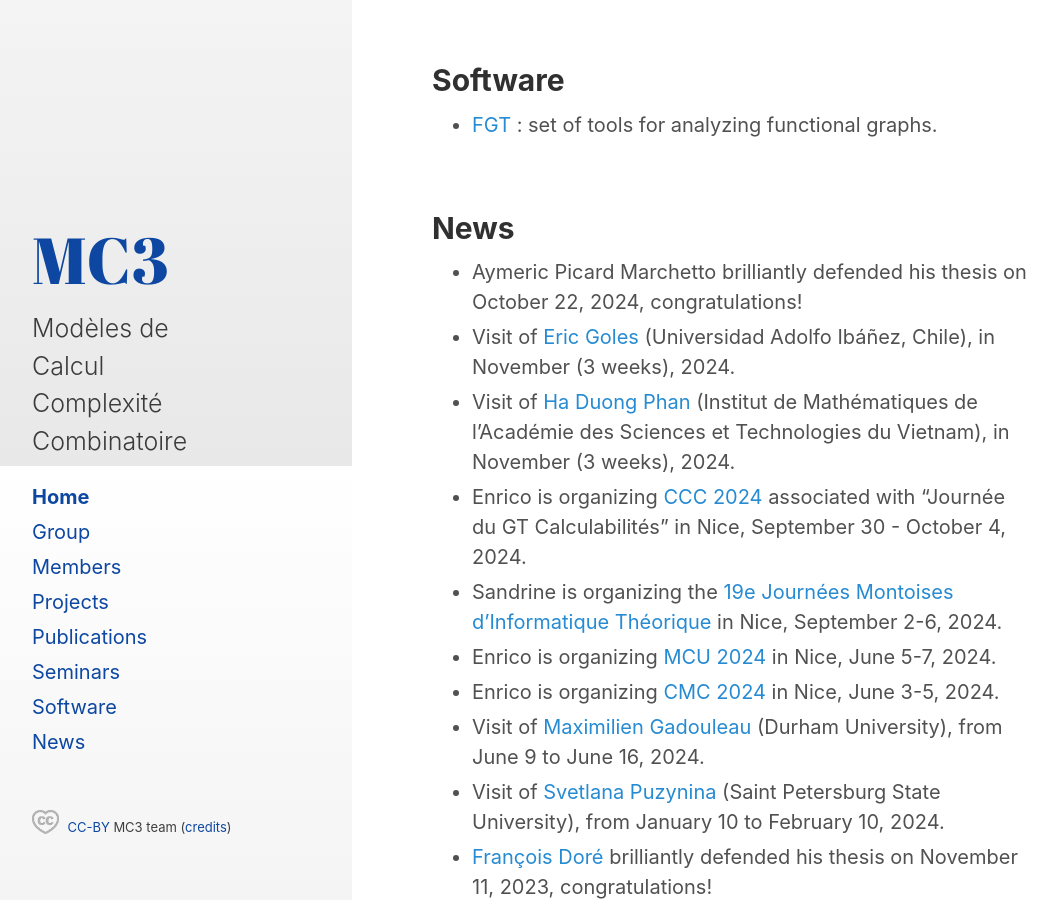
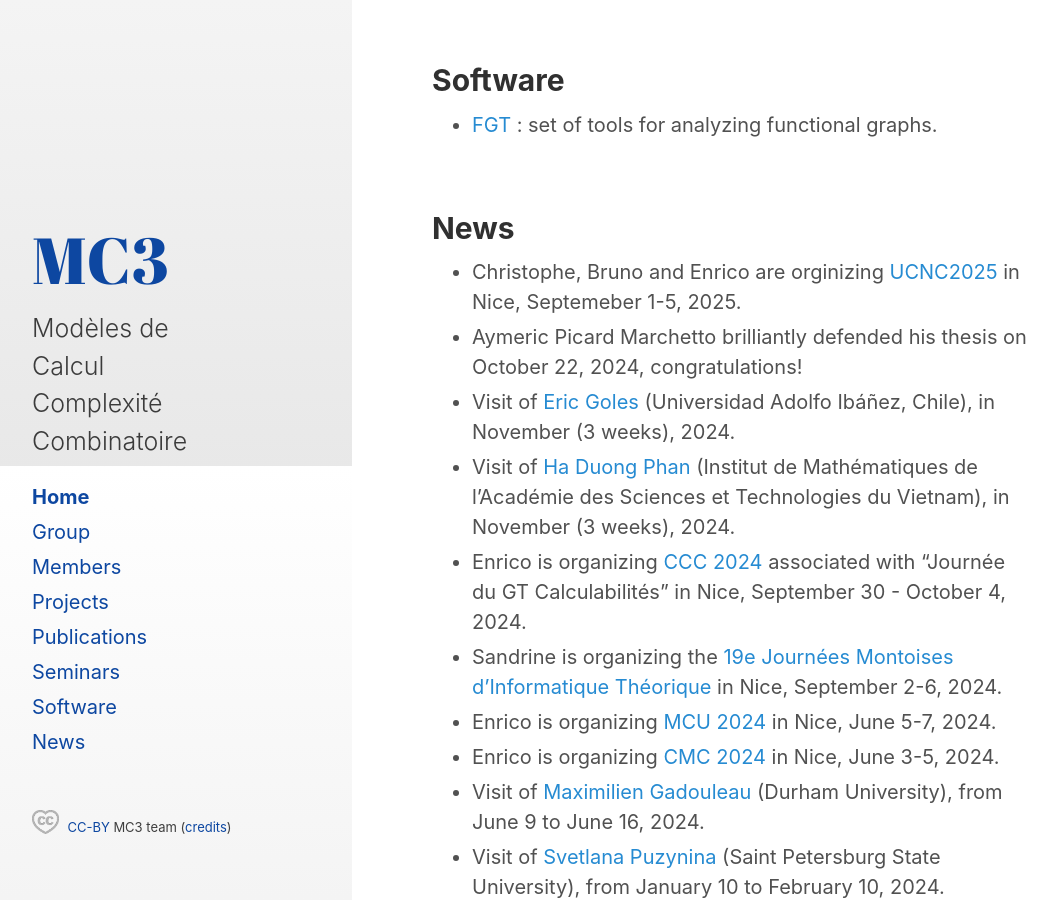
Before and after one commit to richardadrien/mc3, a Jekyll site: the page built from _posts/2023-11-01-home.md, in a window 1280 px wide and 900 px high, scrolled down 5834 px. Shown: the whole window, without its empty margins (8-1065 px from the left). Built offline with Jekyll 4.4.1, drawn with Linux system fonts in a browser that asks for light colours; the list of posts is cut into pages by our own code.

Commit message:
Update 2023-11-01-home.md

```diff
--- a/_posts/2023-11-01-home.md
+++ b/_posts/2023-11-01-home.md
@@ -141,6 +141,7 @@
 <a id='news-link'></a><br />
 ## **News**
 
+- Christophe, Bruno and Enrico are orginizing [UCNC2025](https://webusers.i3s.univ-cotedazur.fr/UCNC2025/committees/) in Nice, Septemeber 1-5, 2025.
 - Aymeric Picard Marchetto brilliantly defended his thesis on October 22, 2024, congratulations!
 - Visit of [Eric Goles](https://ingenieria.uai.cl/profesor/eric-goles/) (Universidad Adolfo Ibáñez, Chile), in November (3 weeks), 2024.
 - Visit of [Ha Duong Phan](http://math.ac.vn/en/component/staff/?task=getProfile&staffID=18) (Institut de Mathématiques de l’Académie des Sciences et Technologies du Vietnam), in November (3 weeks), 2024.
```
